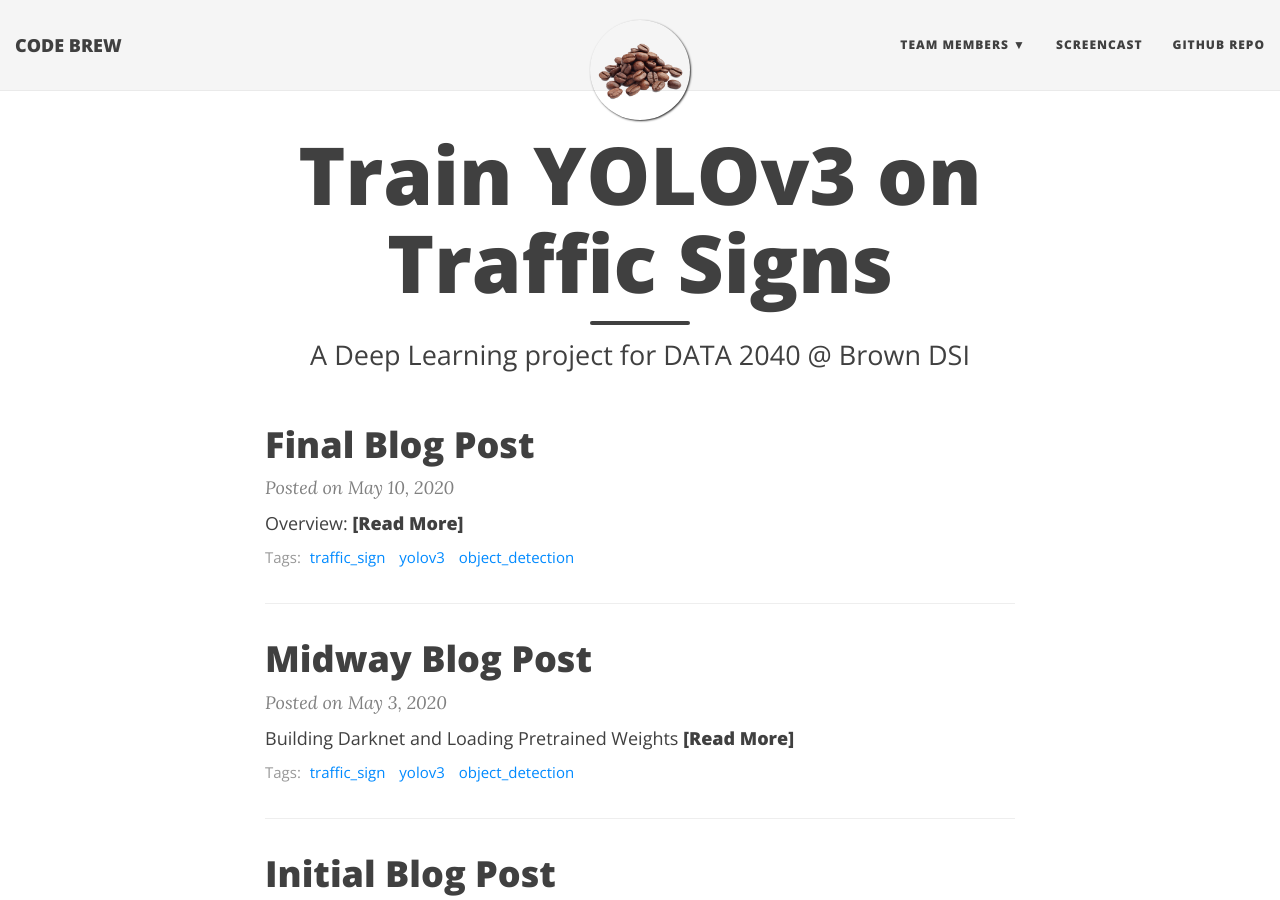
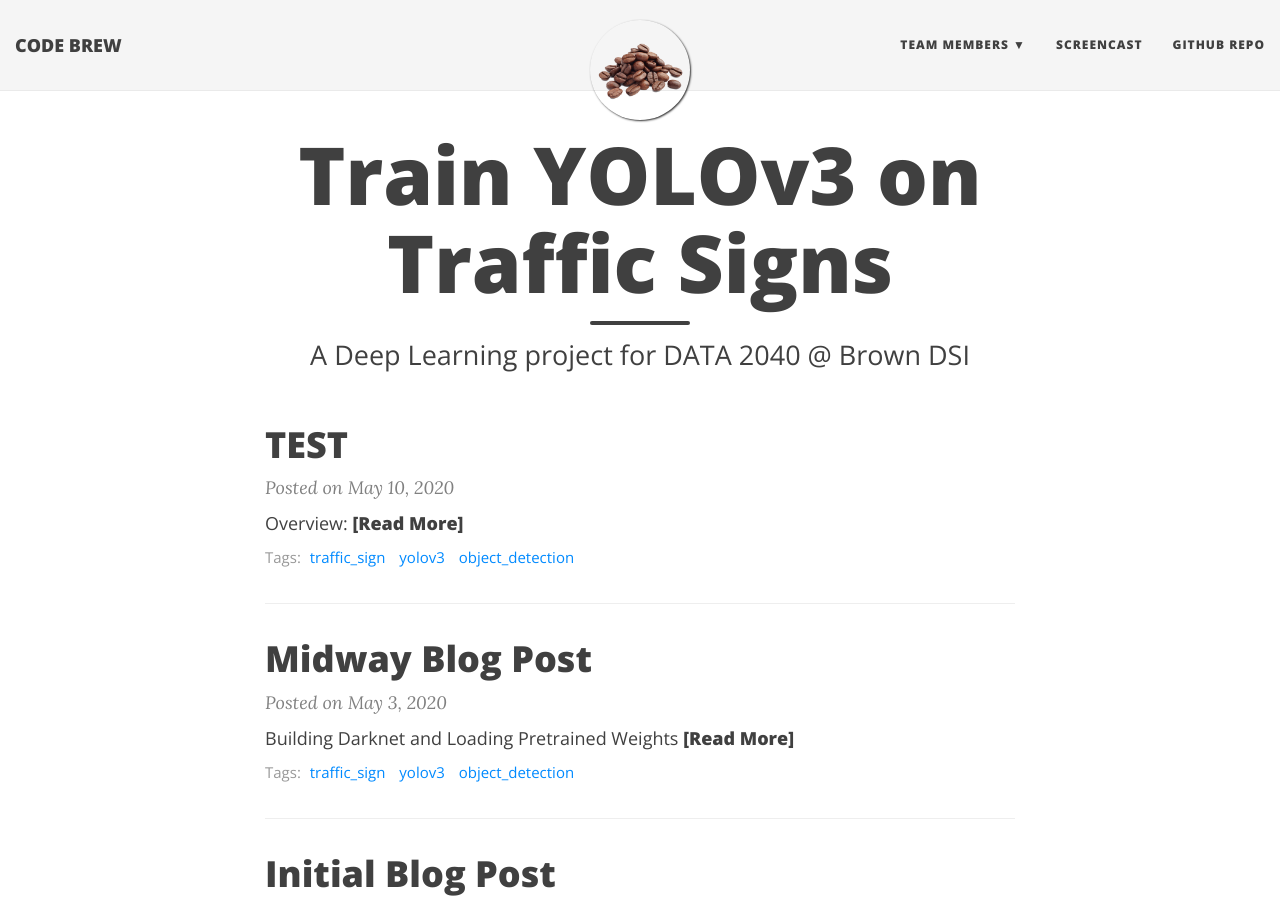
Before and after one commit to tongxinw/YOLOv3_traffic_sign_website, a Jekyll site: the page built from index.html, in a window 1280 px wide and 900 px high. Built offline with Jekyll 4.4.1, drawn with Linux system fonts in a browser that asks for light colours; nearby versions of some CDN libraries; the list of posts is cut into pages by our own code.

Commit message:
Update 2020-05-10-final.md

```diff
--- a/_posts/2020-05-10-final.md
+++ b/_posts/2020-05-10-final.md
@@ -1,6 +1,6 @@
 ---
 layout: post
-title: Final Blog Post
+title: TEST
 bigimg: /img/darknet.jpg
 gh-repo: https://github.com/tongxinw/YOLOv3_traffic_sign
 tags: traffic_sign yolov3 object_detection
```
